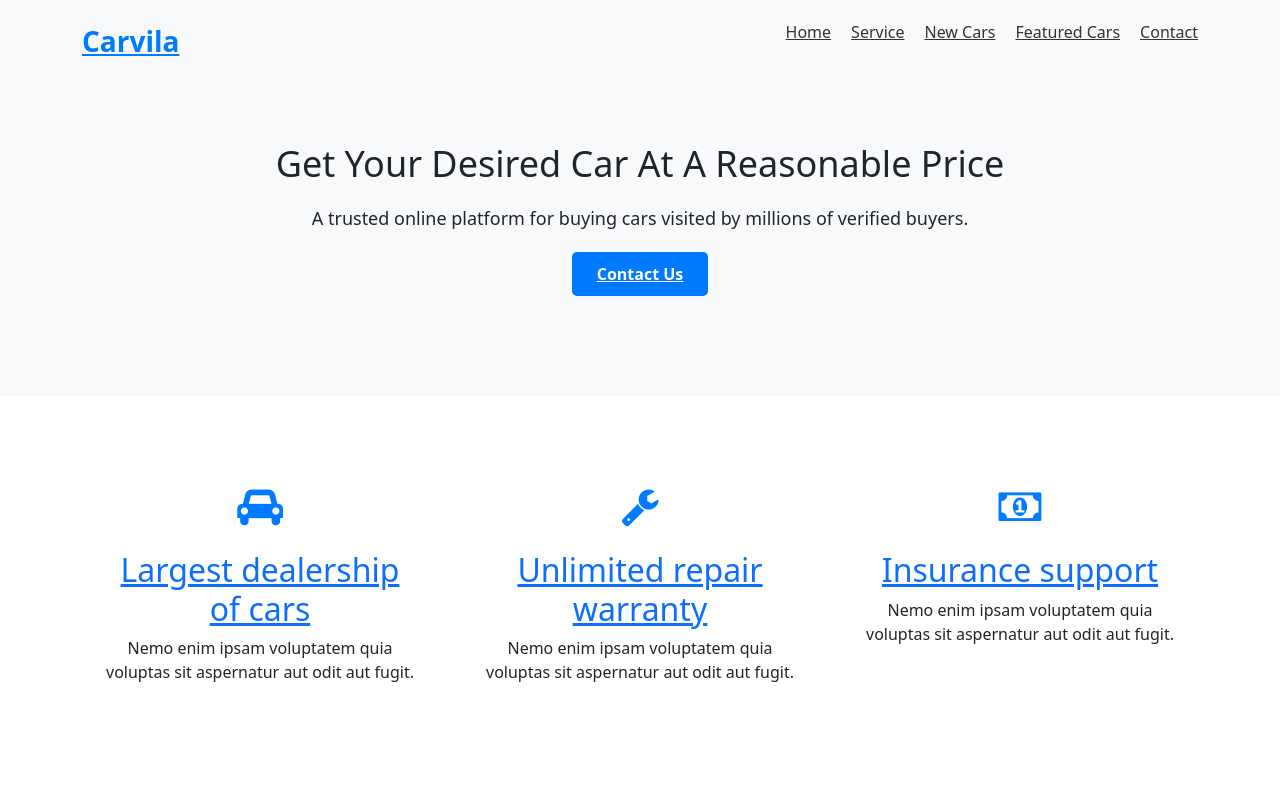
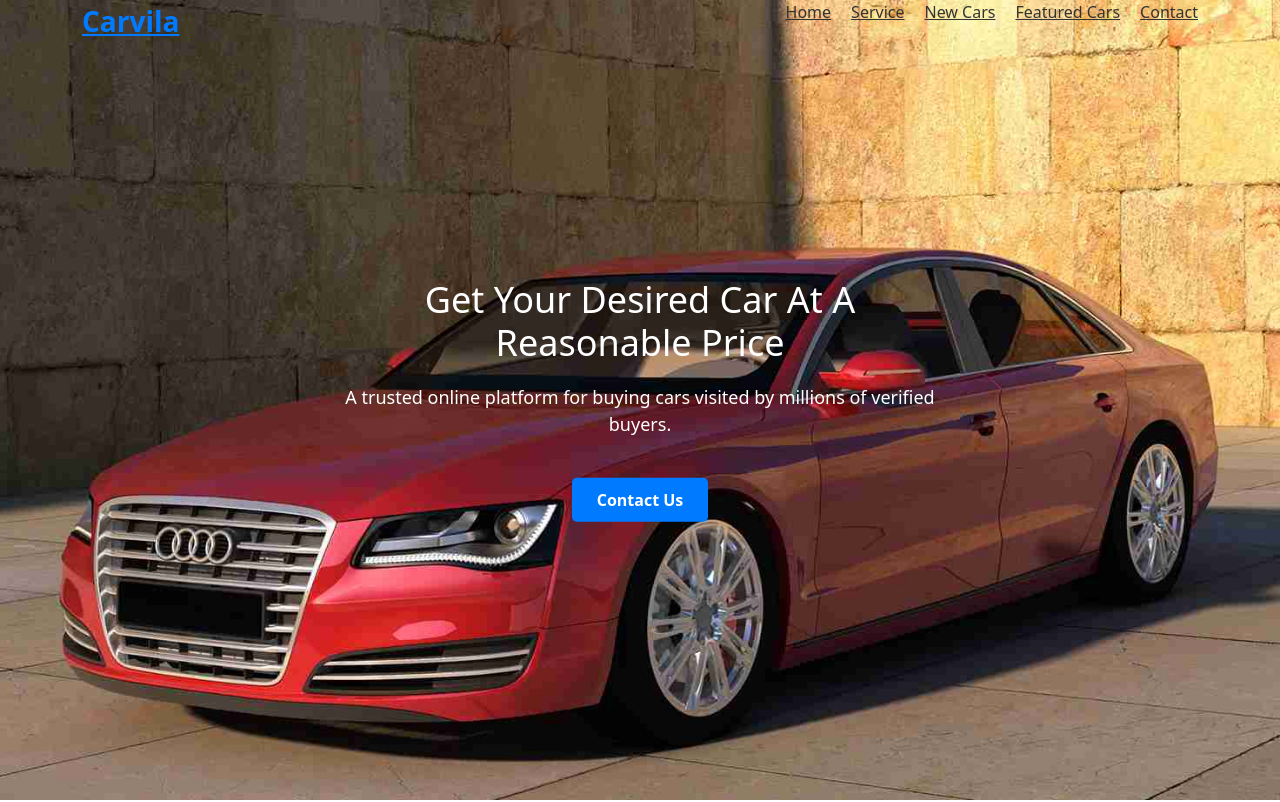
Before and after one commit to 14Kunalsharma/Carvila, a plain HTML site: page index.html in a window 1280 px wide. Shown: the top 802 px of the page. Drawn offline with nearby package versions, Linux system fonts and the light colour scheme.

Commit message:
Revamp CSS styles for improved layout and design
Updated styles for header, buttons, and layout.

```diff
--- a/style.css
+++ b/style.css
@@ -18,9 +18,44 @@ ul {
 }
 
 .header {
-    background: #f8f9fa;
-    padding: 20px 0;
+    width: 100%;
+    height: 100vh;
+    background-image: url('welcome-banner.jpg');
+    background-size: cover;
+    background-position: center;
+    background-repeat: no-repeat;
+    position: relative;
 }
+
+.welcome-hero-txt {
+    position: absolute;
+    top: 50%;
+    left: 50%;
+    transform: translate(-50%, -50%);
+    color: white;
+    text-align: center;
+    max-width: 800px;
+}
+
+.welcome-btn a {
+    text-decoration: none;
+    color: white;
+}
+
+.welcome-btn {
+    margin-top: 20px;
+    padding: 10px 30px;
+    background-color: #ff4d4d;
+    border: none;
+    border-radius: 5px;
+    cursor: pointer;
+    transition: 0.3s;
+}
+
+.welcome-btn:hover {
+    background-color: #e60000;
+}
+
 
 .logo a {
     font-size: 28px;
```
